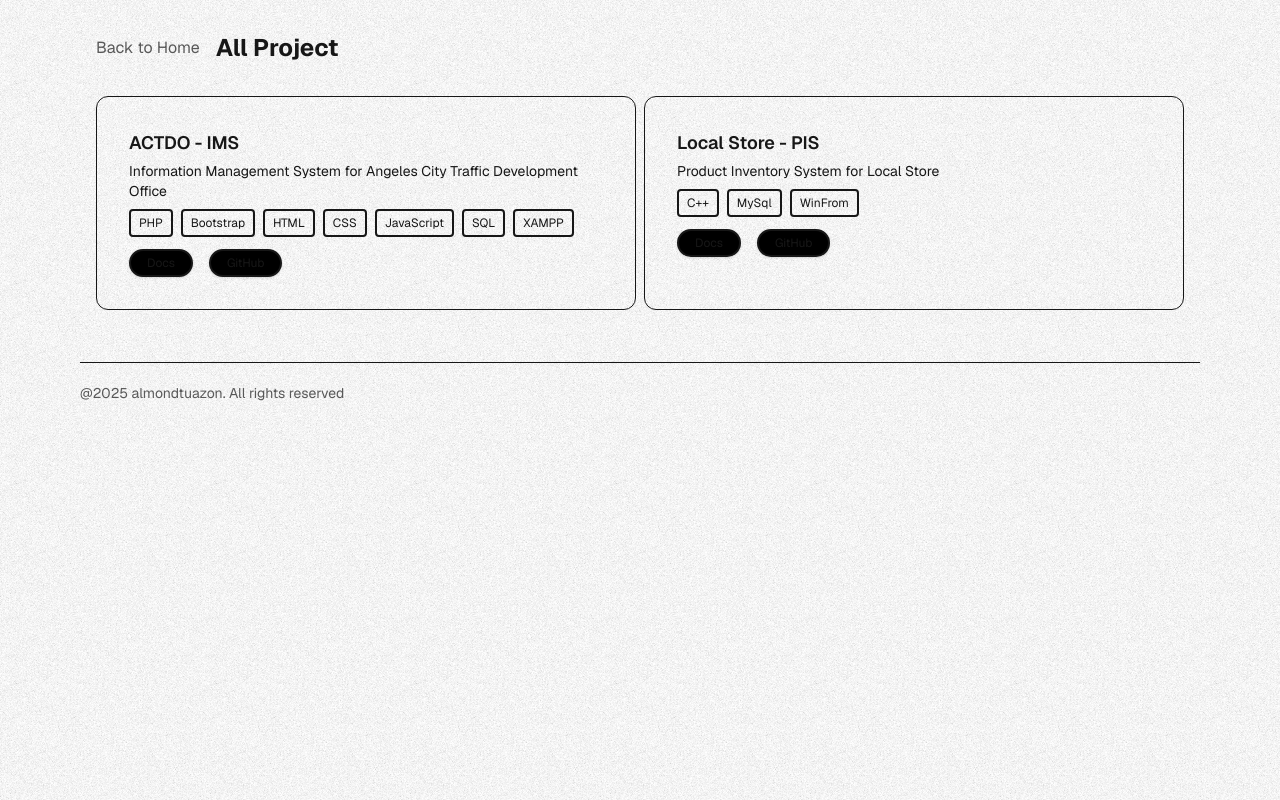
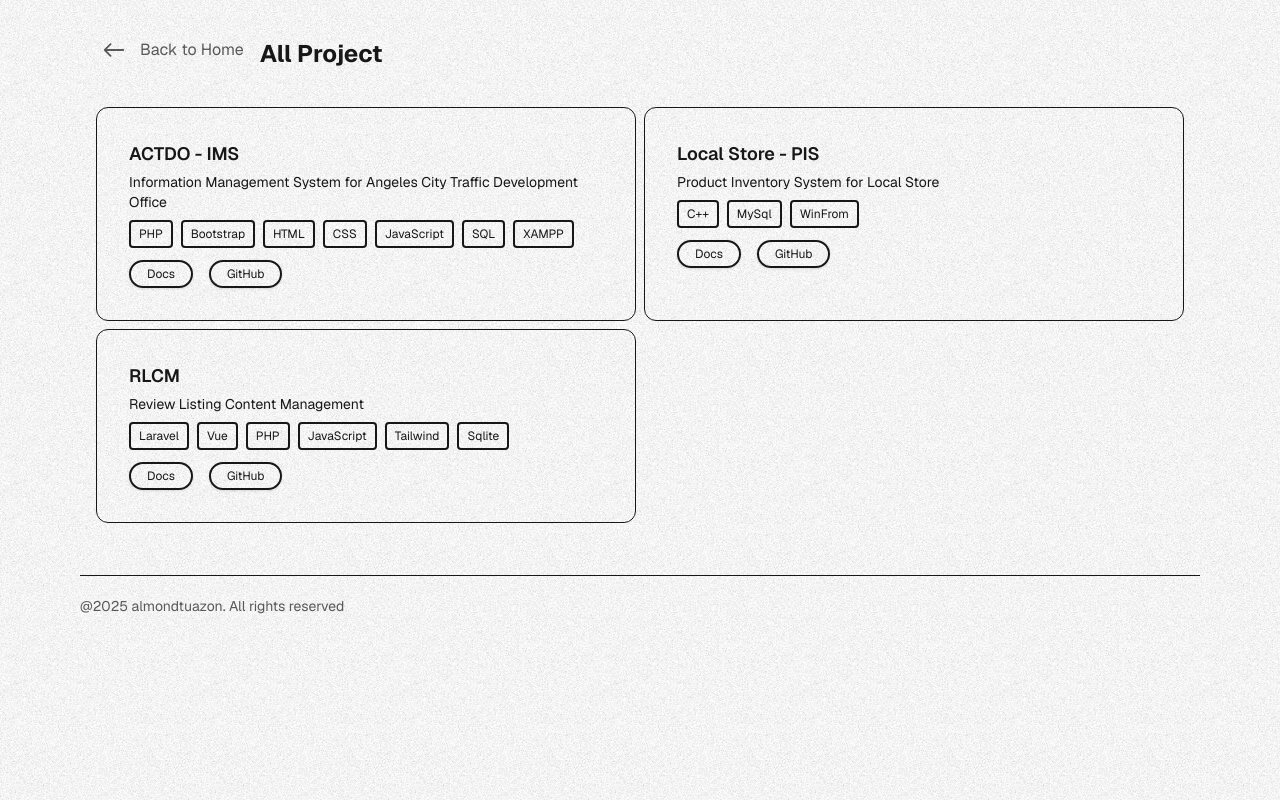
Before and after one commit to MondSE/almondtuazon, a Next.js app: page /projects/list in a window 1280 px wide. Built offline with nearby package versions, Linux system fonts and the light colour scheme.

Commit message:
projects updated - json data updated / added icons layout

```diff
--- a/app/projects/list/page.tsx
+++ b/app/projects/list/page.tsx
@@ -2,6 +2,7 @@ import * as motion from "motion/react-client";
 import Link from "next/link";
 import React from "react";
 import project from "@/data/project.json";
+import { IoIosArrowRoundBack } from "react-icons/io";
 
 const containerVariants = {
   hidden: { opacity: 0 },
@@ -34,6 +35,7 @@ const projectList = () => {
             className=" inline-flex items-center gap-2 text-s, text-foreground/70 hover:text-foreground transition-colors"
             href={"/"}
           >
+            <IoIosArrowRoundBack className=" text-4xl" />
             Back to Home
           </Link>
         </motion.div>
@@ -54,7 +56,7 @@ const projectList = () => {
           >
             <div
               key={idx}
-              className="block p-4 rounded hover:shadow-lg transition"
+              className="block p-4 rounded hover:shadow-lg transition hover:bg-gray-300"
             >
               <h3 className="text-lg font-semibold dark:text-white">
                 {proj.name}
@@ -75,7 +77,7 @@ const projectList = () => {
               <div className="flex gap-4">
                 <Link
                   href={`/projects/view/${idx + 1}`}
-                  className="bg-black dark:text-white text-xs px-4 py-1 dark:border-amber-50 border-2 rounded-full shadow hover:scale-105 transition-transform "
+                  className="dark:bg-black dark:text-white text-xs px-4 py-1 dark:border-amber-50 border-2 rounded-full shadow hover:scale-105 transition-transform "
                 >
                   <span>Docs</span>
                 </Link>
@@ -87,7 +89,7 @@ const projectList = () => {
                 </Link> */}
                 <Link
                   href={proj.githubLink}
-                  className="bg-black dark:text-white text-xs px-4 py-1 dark:border-amber-50 border-2 rounded-full shadow hover:scale-105 transition-transform "
+                  className="dark:bg-black dark:text-white text-xs px-4 py-1 dark:border-amber-50 border-2 rounded-full shadow hover:scale-105 transition-transform "
                   target="_blank"
                 >
                   <span>GitHub</span>
--- a/data/project.json
+++ b/data/project.json
@@ -77,5 +77,49 @@
         ]
       }
     ]
+  },
+  {
+    "id": 3,
+    "name": "RLCM",
+    "description": "Review Listing Content Management",
+    "tech": ["Laravel", "Vue", "PHP", "JavaScript", "Tailwind", "Sqlite"],
+    "link": "/",
+    "githubLink": "https://github.com/MondSE/Laravel-Vue3-Listing-App",
+    "projectSummary": " This personal project is used as a template for the demonstration of the Review Listing Content Management App of making blog, reviews, bussiness as i use the PHP, Vue3 and Sqlite database that use the framework Laravel for this simple personal project.",
+    "sampleImageProject": [
+      "/asset/project/LISTING_Laravel_APP_IMG/2.png",
+      "/asset/project/LISTING_Laravel_APP_IMG/3.png",
+      "/asset/project/LISTING_Laravel_APP_IMG/1.png",
+      "/asset/project/LISTING_Laravel_APP_IMG/4.png",
+      "/asset/project/LISTING_Laravel_APP_IMG/5.png",
+      "/asset/project/LISTING_Laravel_APP_IMG/6.png",
+      "/asset/project/LISTING_Laravel_APP_IMG/7.png",
+      "/asset/project/LISTING_Laravel_APP_IMG/8.png",
+      "/asset/project/LISTING_Laravel_APP_IMG/9.png"
+    ],
+    "aim": [
+      "This software is to automate these processes and to improve the overall efficiency and clients experience of Office.",
+      "The system is easy to use and has user-friendly functionalities to help the employee's for their daily inventory."
+    ],
+    "technologiesUsed": [
+      {
+        "frontEnd": " Vue and vite for the user interface.",
+        "backEnd": " Php to handle application logic and APIs.",
+        "dataBase": " Sqlite to store user data, routines."
+      }
+    ],
+    "dataBaseDiagram": "/asset/project/PIS_IMG/db1.png",
+    "implementation": [
+      {
+        "frontEnd": [
+          "Development of a clean and dynamic user for creating, editing, and viewing exercise routines.",
+          "Integration of interactive graphics to display physical progress."
+        ],
+        "backEnd": ["Implementation of endpoints for CRUD routines."],
+        "dataBase": [
+          "Designing tables for users, exercises, and queries with normalized relationships."
+        ]
+      }
+    ]
   }
 ]
```
